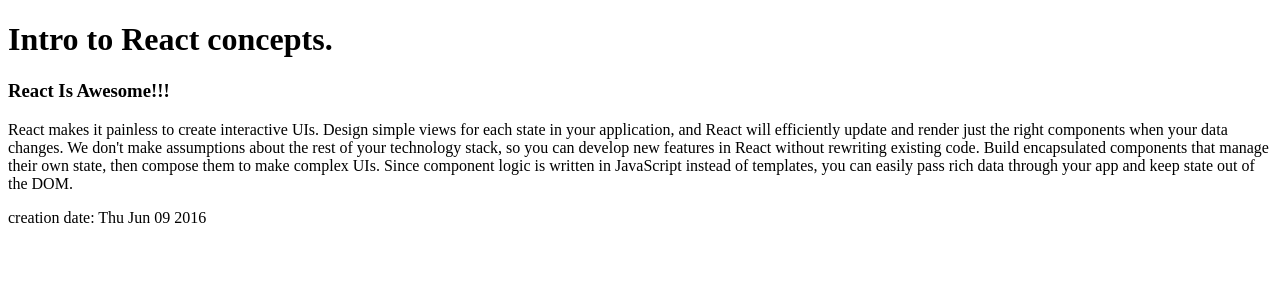
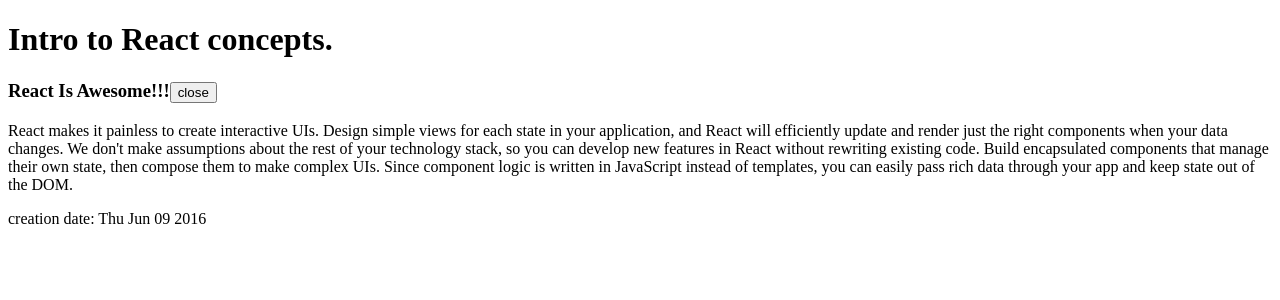
Before and after one commit to BadAllOff/react-essentials, a React (Create React App) app: page / in a window 1280 px wide. Shown: the top 300 px of the page. Built offline with nearby package versions, Linux system fonts and the light colour scheme; the HTML template or start-up script is replaced by a standard one.

Commit message:
State manipulations

```diff
--- a/src/components/Article.js
+++ b/src/components/Article.js
@@ -1,16 +1,33 @@
-import React from 'react';
+import React, {Component} from 'react';
 
-function Article(props) {
-  const {article} = props
+class Article extends Component{
+  state = {
+    isOpen: true
+  }
 
-  const body = <p className="app-title">{article.text}</p>
+  render() {
+    const {article} = this.props
+    const body = this.state.isOpen && <p className="app-title">{article.text}</p>
     return (
       <div className="app">
-      <h3>{article.title}</h3>
+        <h3>
+          {article.title}
+          {/* handleClick.bind.this - DON"T do that */}
+          <button onClick={this.handleClick}>
+            {this.state.isOpen ? 'close' : 'open'}
+          </button>
+        </h3>
         {body}
         creation date: {(new Date(article.date)).toDateString()}
       </div>
     );
   }
+  handleClick = () => {
+    console.log('---')
+    this.setState({
+      isOpen: !this.state.isOpen
+    })
+  }
+}
 
 export default Article
```
Also changed, not shown: 1 other file (tests, documents, lock files or other folders). Lines whose indentation alone changed are shown as unchanged.
